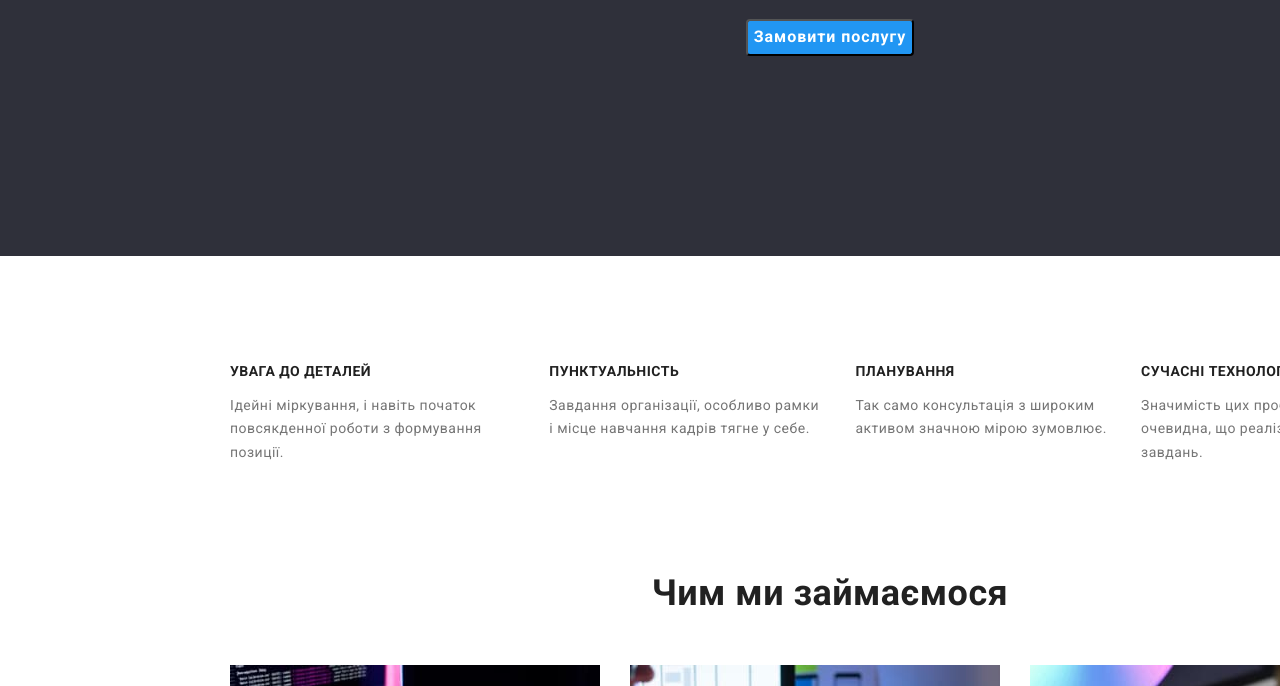
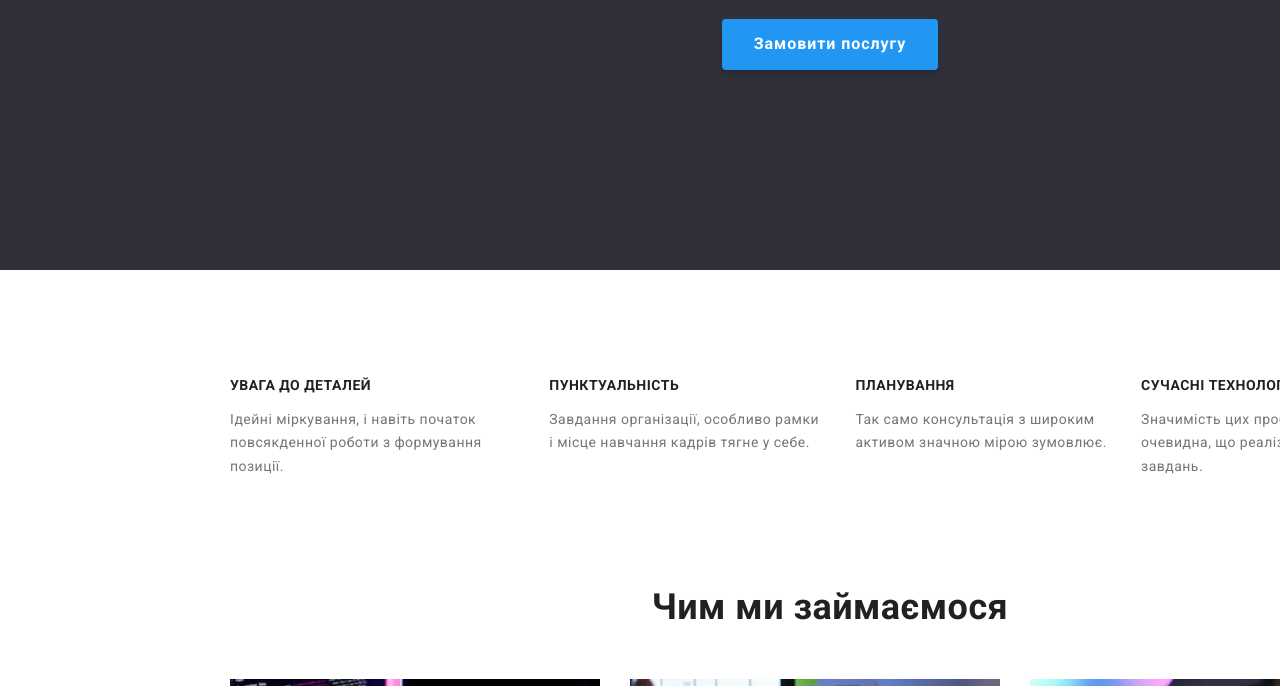
Before and after one commit to BohdanKozin/homework3, a plain HTML site: page index.html in a window 1280 px wide. Shown: the part 414-1100 px from the top of the page. Drawn offline with nearby package versions, Linux system fonts and the light colour scheme.

Commit message:
zrobyv knopku hero

```diff
--- a/index.html
+++ b/index.html
@@ -6,11 +6,10 @@
   <meta http-equiv="X-UA-Compatible" content="IE=edge" />
   <meta name="viewport" content="width=device-width, initial-scale=1.0" />
   <title>студія</title>
-
   <link rel="stylesheet" href="https://cdnjs.cloudflare.com/ajax/libs/modern-normalize/1.1.0/modern-normalize.min.css">
   <link href="https://fonts.googleapis.com/css2?family=Raleway:wght@700&family=Roboto:wght@400;500;700;900&display=swap"
     rel="stylesheet">
-  <link rel="stylesheet" href="styles/styles.css">
+    <link rel="stylesheet" href="styles/styles.css">
 </head>
 
 <body>
@@ -43,7 +42,7 @@
       <div class="conteiner">
         <div class="hero">
           <h1 class="title">Ефективні рішення для вашого бізнесу</h1>
-          <button class="btn-order" type="button">Замовити послугу</button>
+          <button  type="button" class="button-hero">Замовити послугу</button>
         </div>
       </div>
 
--- a/styles/styles.css
+++ b/styles/styles.css
@@ -154,18 +154,23 @@ address {
     text-transform: uppercase;
     color: var(--other-text-color)
 }
-
-.btn-order {
-    border-radius: 4px;
-    margin-top: 30px;
-    font-family: 'Roboto', sans-serif;
+.button-hero{ margin-top: 30px;
+box-shadow: 0px 4px 4px rgba(0, 0, 0, 0.15);
+font-family: 'Roboto', sans-serif;
     background-color: var(--focus-text-color);
     font-weight: 700;
     font-size: 16px;
     line-height: 1.9;
     letter-spacing: 0.06em;
     color: var(--other-text-color);
-}
+    padding: 10px 32px 10px 32px;
+    border-width: 0px;
+    box-shadow: 0px 4px 4px rgba(0, 0, 0, 0.15);
+    border-radius: 4px}
+
+
+
+
 
 /* advantage firm */
 
```
